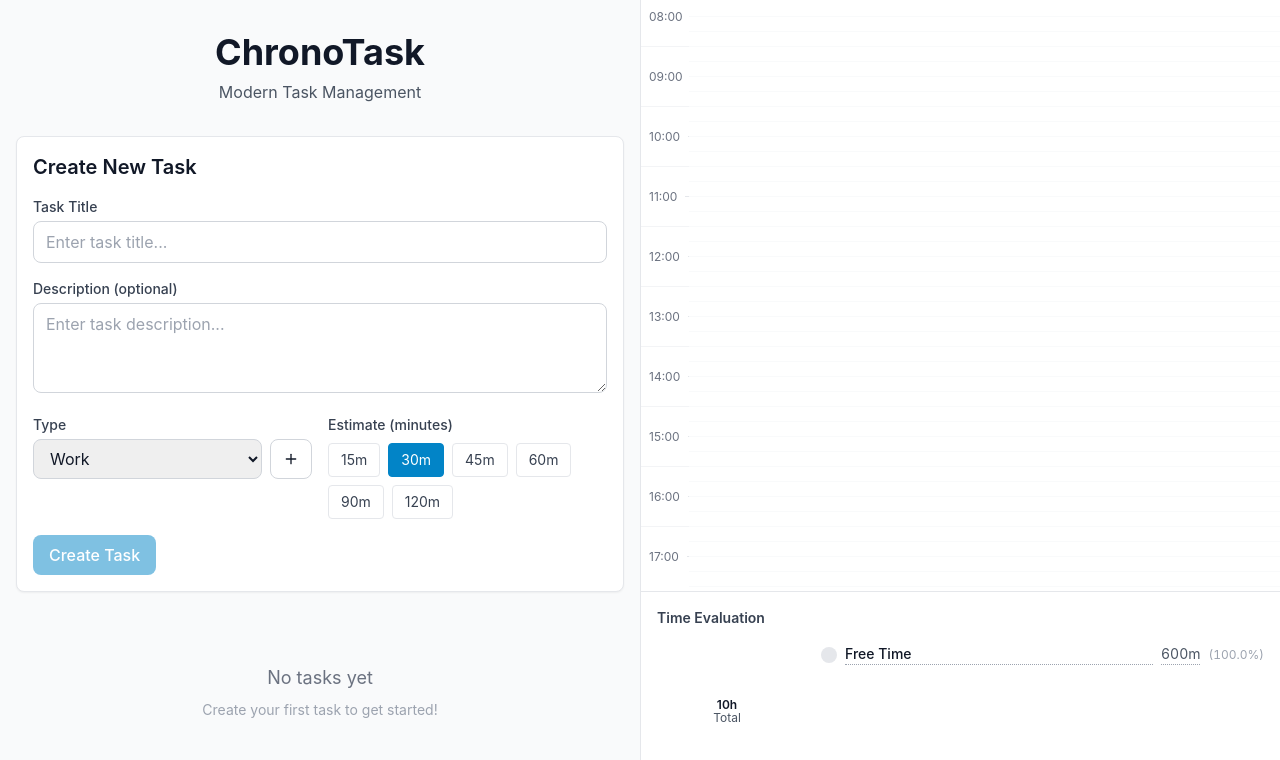
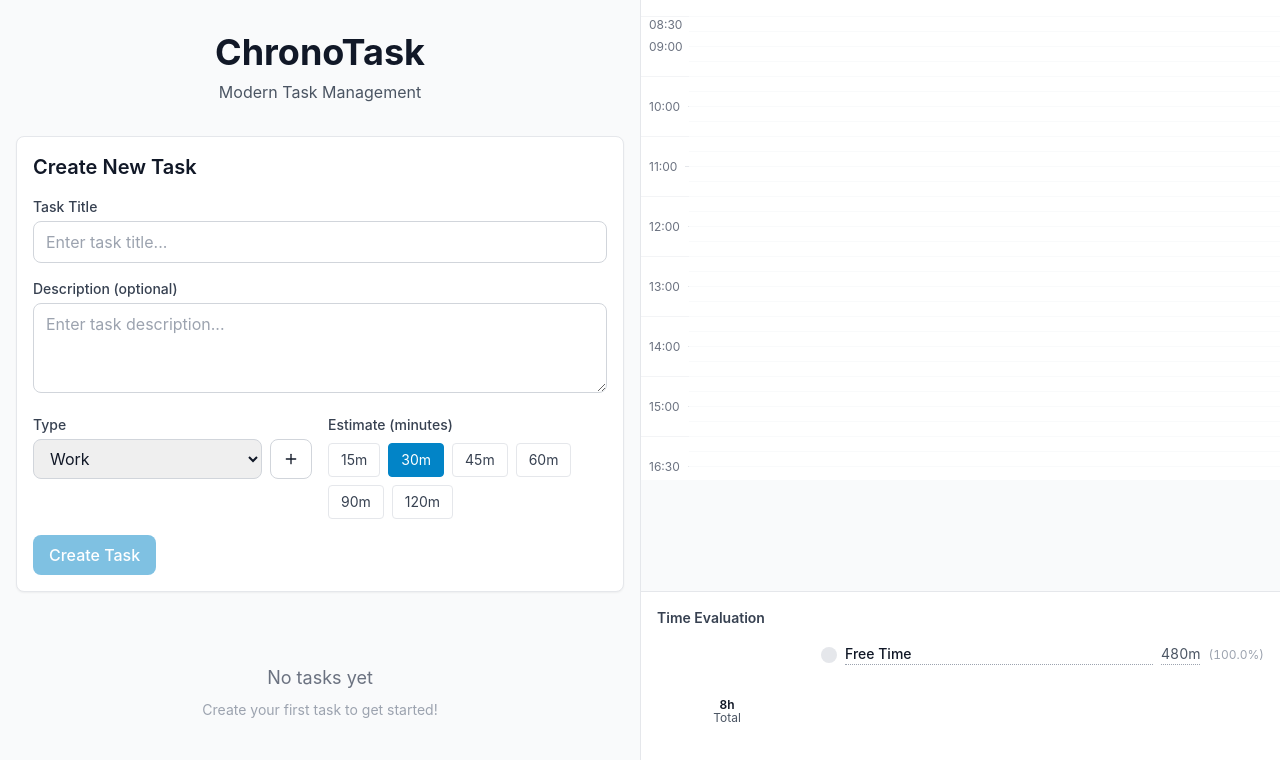
Before and after one commit to 8luedragoneye/ChronoTask, a React (Vite) app: page / in a window 1280 px wide. Shown: the top 760 px of the page. Built offline with nearby package versions, Linux system fonts and the light colour scheme.

Commit message:
timeplan 8.30-16.30

```diff
--- a/src/features/planner/components/PlannerPanel.tsx
+++ b/src/features/planner/components/PlannerPanel.tsx
@@ -13,8 +13,8 @@ interface PlannerPanelProps {
 export function PlannerPanel({ tasks, onScheduleTask, onDeleteTask, dropIndicator }: PlannerPanelProps) {
   // Always use today's date
   const selectedDate = startOfDay(new Date())
-  const workStartHour = 8
-  const workEndHour = 18
+  const workStartHour = 8.5 // 8:30
+  const workEndHour = 16.5 // 16:30
 
   return (
     <div className="h-full flex flex-col bg-gray-50 border-l border-gray-200">
--- a/src/features/planner/components/Timeline.tsx
+++ b/src/features/planner/components/Timeline.tsx
@@ -27,8 +27,11 @@ export function Timeline({
   const totalWorkMinutes = totalWorkHours * 60
 
   // Generate time slots for the grid
+  // Include all hours from start to end (e.g., 8:30-16:30 means show hours 8, 9, 10, 11, 12, 13, 14, 15, 16)
   const timeSlots: number[] = []
-  for (let hour = workStartHour; hour < workEndHour; hour++) {
+  const startHour = Math.floor(workStartHour)
+  const endHour = Math.ceil(workEndHour)
+  for (let hour = startHour; hour <= endHour; hour++) {
     timeSlots.push(hour)
   }
 
@@ -82,15 +85,55 @@ export function Timeline({
       >
         {/* Time grid lines */}
         {timeSlots.map((hour) => {
-          const topPx = (hour - workStartHour) * 60 * pixelsPerMinute + 16 // Add padding at top
+          // Show hour if it's within or at the boundaries of the work range
+          // Include start hour (e.g., 8 when workStartHour is 8.5) and end hour (e.g., 16 when workEndHour is 16.5)
+          const startHourInt = Math.floor(workStartHour)
+          const endHourInt = Math.floor(workEndHour)
+
+          // Only show if hour is between start and end (inclusive)
+          if (hour < startHourInt || hour > endHourInt) return null
+
+          // Determine minutes for label: if it's the start hour with fractional part, show those minutes
+          let displayMinutes = 0
+          let displayHour = hour
+
+          const isStartHour = hour === startHourInt
+          const isEndHour = hour === endHourInt
+          const hasStartMinutes = workStartHour % 1 !== 0
+          const hasEndMinutes = workEndHour % 1 !== 0
+
+          if (isStartHour && hasStartMinutes) {
+            displayMinutes = Math.floor((workStartHour % 1) * 60)
+          } else if (isEndHour && hasEndMinutes) {
+            // Show end hour with its minutes if it has fractional part
+            displayMinutes = Math.floor((workEndHour % 1) * 60)
+          }
+
+          // Calculate position relative to workStartHour
+          // For the start hour with fractional time, position at the start (0 offset)
+          let topPx: number
+          if (isStartHour) {
+            // Position at the very top (after padding) - this is the start time (8:30)
+            topPx = 16
+          } else {
+            // Regular calculation: hours from start
+            topPx = (hour - workStartHour) * 60 * pixelsPerMinute + 16
+          }
+
           return (
             <div
               key={hour}
               className="absolute left-0 right-0 border-t border-gray-200"
               style={{ top: `${topPx}px` }}
             >
-              <div className="absolute left-0 top-0 px-2 text-xs text-gray-500 bg-white" style={{ transform: 'translateY(-50%)' }}>
-                {formatTime(new Date(2000, 0, 1, hour, 0))}
+              <div
+                className="absolute left-0 px-2 text-xs text-gray-500 bg-white whitespace-nowrap"
+                style={{
+                  top: isStartHour && hasStartMinutes ? '0px' : '-50%',
+                  transform: isStartHour && hasStartMinutes ? 'none' : 'translateY(-50%)'
+                }}
+              >
+                {formatTime(new Date(2000, 0, 1, displayHour, displayMinutes))}
               </div>
             </div>
           )
@@ -98,8 +141,9 @@ export function Timeline({
 
         {/* Half-hour grid lines (lighter) */}
         {timeSlots.map((hour) => {
-          if (hour === workEndHour - 1) return null
+          if (hour >= Math.floor(workEndHour)) return null
           const topPx = (hour + 0.5 - workStartHour) * 60 * pixelsPerMinute + 16 // Add padding at top
+          if (topPx < 16 || topPx > totalHeight + 16) return null // Skip if outside visible area
           return (
             <div
               key={`${hour}-half`}
@@ -116,12 +160,12 @@ export function Timeline({
           hour + 0.5,
           hour + 0.75,
         ]).filter((time) => {
-          const totalTime = workStartHour + (time - workStartHour)
-          return totalTime < workEndHour
+          return time >= workStartHour && time < workEndHour
         }).map((time) => {
           const topPx = (time - workStartHour) * 60 * pixelsPerMinute + 16 // Add padding at top
           const hour = Math.floor(time)
-          const minute = (time % 1) * 60
+          const minute = Math.round((time % 1) * 60)
+          if (topPx < 16 || topPx > totalHeight + 16) return null // Skip if outside visible area
           return (
             <div
               key={`${hour}-${minute}`}
--- a/src/features/planner/utils/time.ts
+++ b/src/features/planner/utils/time.ts
@@ -107,7 +107,7 @@ export function getDurationHeight(durationMinutes: number, totalWorkMinutes: num
  * @param y Y position in pixels
  * @param day The day to schedule on
  * @param pixelsPerMinute How many pixels per minute
- * @param workStartHour Starting hour (e.g., 8 for 8:00 AM)
+ * @param workStartHour Starting hour (e.g., 8.5 for 8:30 AM)
  * @returns Date snapped to 15-minute intervals
  */
 export function timeFromPosition(
@@ -121,9 +121,13 @@ export function timeFromPosition(
   const hours = Math.floor(minutesFromStart / 60)
   const minutes = minutesFromStart % 60
 
+  // Handle fractional start hour (e.g., 8.5 = 8:30)
+  const startHourInt = Math.floor(workStartHour)
+  const startMinutesInt = Math.floor((workStartHour % 1) * 60)
+
   // Create date with the calculated time
   const result = new Date(day)
-  result.setHours(workStartHour + hours, minutes, 0, 0)
+  result.setHours(startHourInt + hours, startMinutesInt + minutes, 0, 0)
 
   // Snap to 15-minute intervals
   return snapTo15Minutes(result)
```
